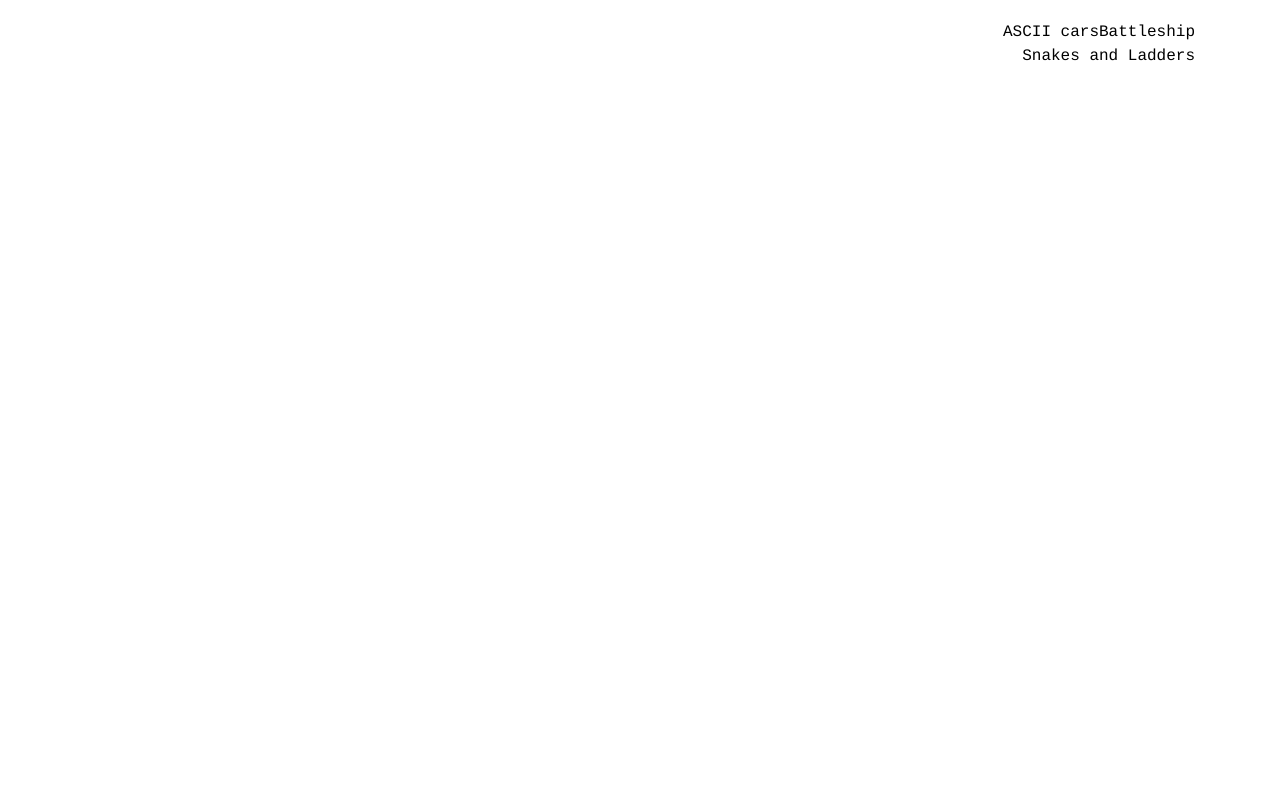
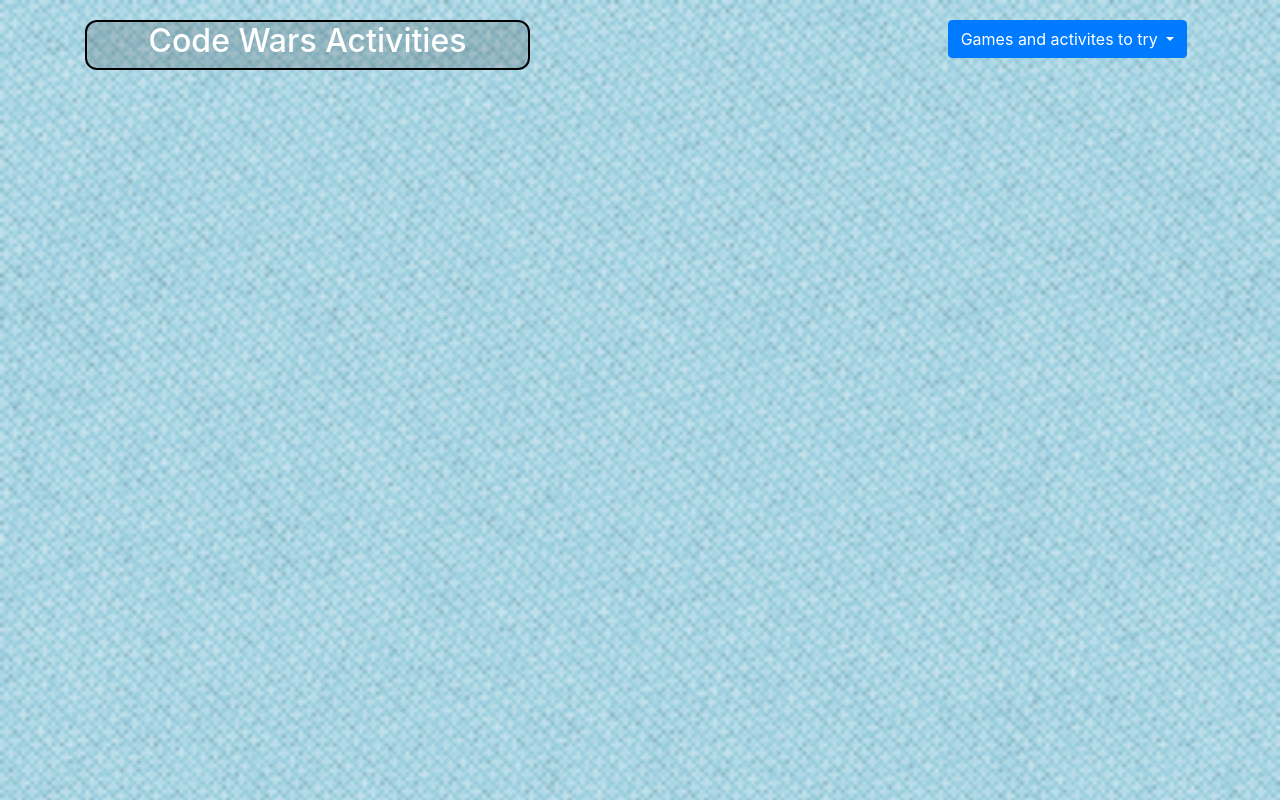
Before and after one commit to marjika/Code-Wars-Experiment, a plain HTML site: page index.html in a window 1280 px wide. Drawn offline with nearby package versions, Linux system fonts and the light colour scheme.

Commit message:
worked on index page, minor styling

```diff
--- a/index.html
+++ b/index.html
@@ -4,36 +4,40 @@
 <head>
     <meta charset="utf-8" />
     <meta http-equiv="X-UA-Compatible" content="IE=edge">
-    <title>Code Wars Draw</title>
+    <title>Code Wars Activities</title>
     <meta name="viewport" content="width=device-width, initial-scale=1">
-    <link rel="shortcut icon" href="images/ship.png">
-
+    <link rel="shortcut icon" href="images/mouse.png">
+    <link rel="stylesheet" href="https://maxcdn.bootstrapcdn.com/bootstrap/4.3.1/css/bootstrap.min.css">
     <script src="https://ajax.googleapis.com/ajax/libs/jquery/3.3.1/jquery.min.js"></script>
-    <script src="js/car.js"></script>
-
-    <link rel="stylesheet" href="https://stackpath.bootstrapcdn.com/bootstrap/4.2.1/css/bootstrap.min.css">
-    <link rel="stylesheet" href="styles/car.css">
+    <script src="https://cdnjs.cloudflare.com/ajax/libs/popper.js/1.14.7/umd/popper.min.js"></script>
+    <script src="https://maxcdn.bootstrapcdn.com/bootstrap/4.3.1/js/bootstrap.min.js"></script>
+    <link rel="stylesheet" href="styles/index.css">
 
 </head>
 
-<body>
+<div class="body">
     <div class="container">
         <div class="row" style="padding-top: 20px">
-            <div class="col-9"></div>
+            <div class="col-5">
+                <div id="title">
+                    <h2>Code Wars Activities</h2>
+                </div>
+            </div>
+            <div class="col-4"></div>
             <div class="col-3">
-                <div class="replayLink" style="float: right">
-                    <a href="battleship.html">Battleship</a>
-                </div>
-                <div class="carDrawLink" style="float: right">
-                    <a href="ASCIIcar.html">ASCII cars</a>
-                </div>
-                <div class="snakesLadders" style="float: right">
-                    <a href="SnakesAndLadders.html">Snakes and Ladders</a>
-                </div>
+                    <div class="dropdown">
+                        <button type="button" class="btn btn-primary dropdown-toggle" data-toggle="dropdown">
+                            Games and activites to try
+                        </button>
+                        <div class="dropdown-menu dropdown-menu-right">
+                            <a class="dropdown-item" href="battleship.html">Battleship</a>
+                            <a class="dropdown-item" href="ASCIIcar.html">ASCII cars</a>
+                            <a class="dropdown-item" href="SnakesAndLadders.html">Snakes and Ladders</a>
+                        </div>
+                    </div>
             </div>
         </div>
     </div>
-
-</body>
+</div>
 
 </html>
--- /dev/null
+++ b/styles/index.css
@@ -0,0 +1,33 @@
+* {
+    text-align: center;
+}
+
+html {
+    height:100vh;
+}
+
+.body {
+    background-color: #92cadb;
+    background-image: url("../images/little-pluses.png");
+    background-repeat: no-repeat;
+    background-size: cover;
+    height: 100vh;
+    overflow: auto;
+    text-align: center;
+}
+
+.container {
+    align-content: center;
+}
+
+#title {
+    background-color: rgba(0,0,0,0.15);
+    color: white;
+    border: 2px solid black;
+    border-radius: 12px;
+}
+
+.dropdown-menu {
+
+    background-color: rgba(0,0,0,0.15);
+}
```
Also changed, not shown: ASCIIcar.html (+1 -4 lines), SnakesAndLadders.html (+1 -1 lines), images/bus.png (added), images/little-pluses.png (added), images/mouse.png (added), images/waveBackground - Copy.jpg (deleted), images/waves.jpg (deleted).
